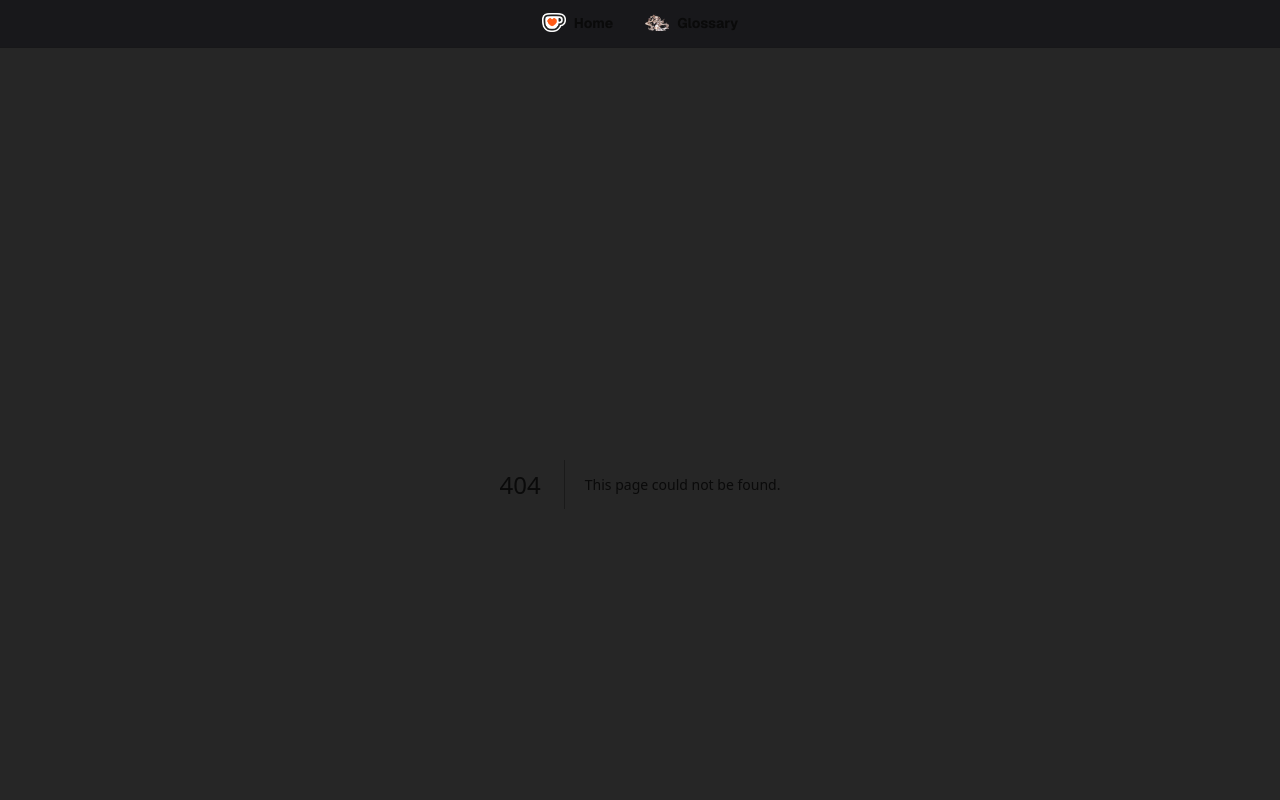
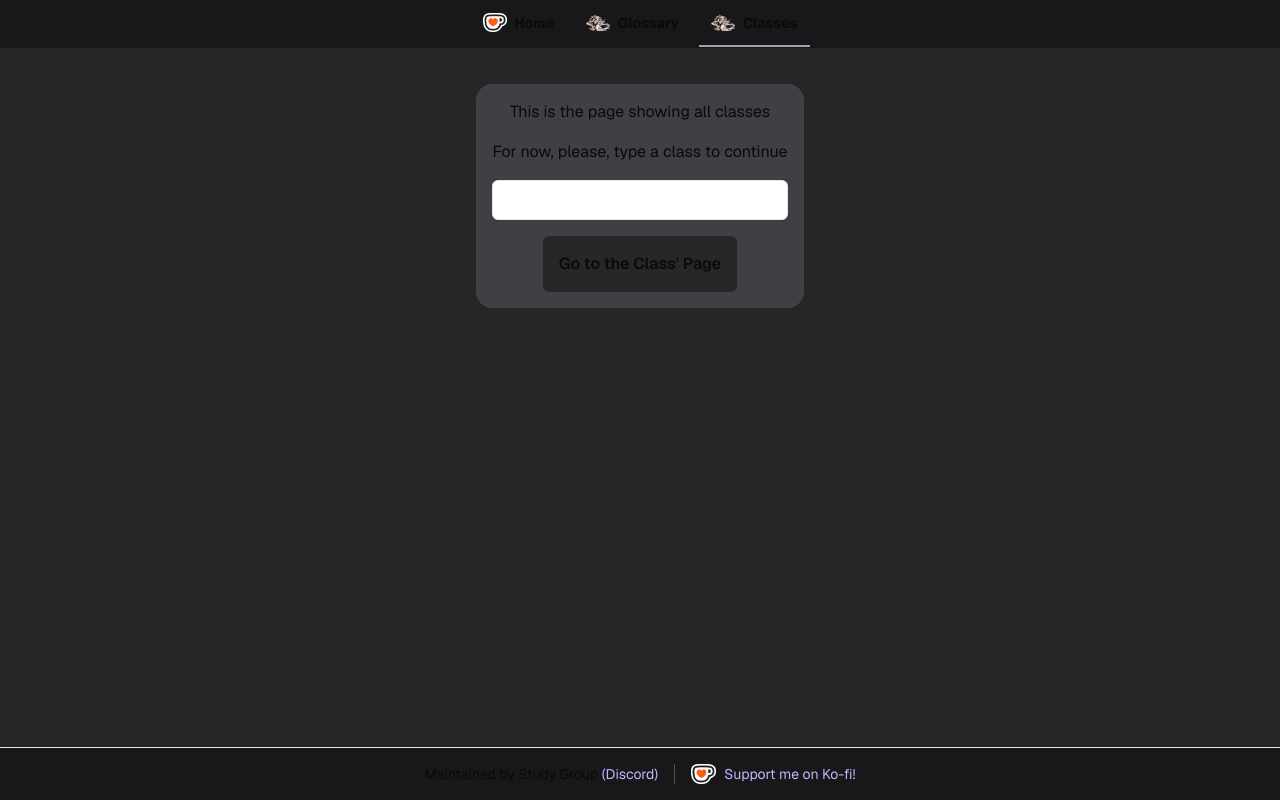
Before and after one commit to victorpbp/elsword-char-breakdown, a Next.js app: page /classes in a window 1280 px wide. Before the commit this address had no page. Shown: the top 800 px of the page. Built offline with nearby package versions, Linux system fonts and the light colour scheme.

Commit message:
Adding the skeleton for the Class pages

```diff
--- /dev/null
+++ b/app/classes/[uid]/page.tsx
@@ -0,0 +1,10 @@
+import SpecificClassPage from "@/components/layout/classesPage/specificClassPage/specificClassPage";
+
+export default async function SpecificClass() {
+
+    return (
+      <>
+        <SpecificClassPage />
+      </>
+    );
+  }
--- /dev/null
+++ b/app/classes/page.tsx
@@ -0,0 +1,10 @@
+import ClassesPage from "@/components/layout/classesPage/classesPage";
+
+export default async function Classes() {
+
+  return (
+    <>
+      <ClassesPage />
+    </>
+  );
+}
--- /dev/null
+++ b/components/layout/classesPage/classesPage.tsx
@@ -0,0 +1,32 @@
+'use client';
+
+import { Input } from "@/components/ui/input";
+import Link from "next/link";
+import { useState } from "react";
+
+export default function ClassesPage() {
+
+    // We need a table here to show all classes in the correct categories, etc
+    // Each class should have its own page, with a link to it
+
+    const [classes, setClasses] = useState('');
+    const updateClasses = (e: React.ChangeEvent<HTMLInputElement>) => {
+      setClasses(e.target.value);
+    }
+
+    return (
+      <div
+        className="flex flex-col items-center justify-center gap-4 p-4 bg-zinc-700 rounded-2xl text-base"
+      >
+        <p>This is the page showing all classes</p>
+        <p>For now, please, type a class to continue</p>
+        <Input onChange={(e) => updateClasses(e)}/>
+        <Link className="
+          p-4 rounded-md bg-zinc-800
+          hover:bg-zinc-950
+          font-semibold
+          transition-all duration-200 ease-in-out
+        " href={`/classes/${classes}`}>Go to the Class' Page</Link>
+      </div>
+    );
+  }
--- /dev/null
+++ b/components/layout/classesPage/specificClassPage/specificClassPage.tsx
@@ -0,0 +1,20 @@
+'use client';
+import { useParams } from "next/navigation";
+
+// We need a dictionary to map the uid to the class name
+// By using the different classes they have, acronyms
+// In case the class doesn't exist, we can send the user back to /classes
+// Alternatively, we can settle on sending them a 404 page
+
+export default function SpecificClassPage() {
+
+    const params = useParams();
+    const { uid } = params;
+    console.log(uid);
+
+    return (
+      <>
+        <p>This is the page for {uid}</p>
+      </>
+    );
+  }
--- a/components/layout/header.tsx
+++ b/components/layout/header.tsx
@@ -8,6 +8,7 @@ export default function Header() {
         <div className="w-full max-w-5xl flex justify-center gap-2 items-center p-3 px-5 text-sm">
             <HeaderItem title={"Home"} icon={kofiLogo} linkto="/" />
             <HeaderItem title={"Glossary"} icon={null} linkto="/glossary" />
+            <HeaderItem title={"Classes"} icon={null} linkto="/classes" />
         </div>
     </nav>
  )
```
